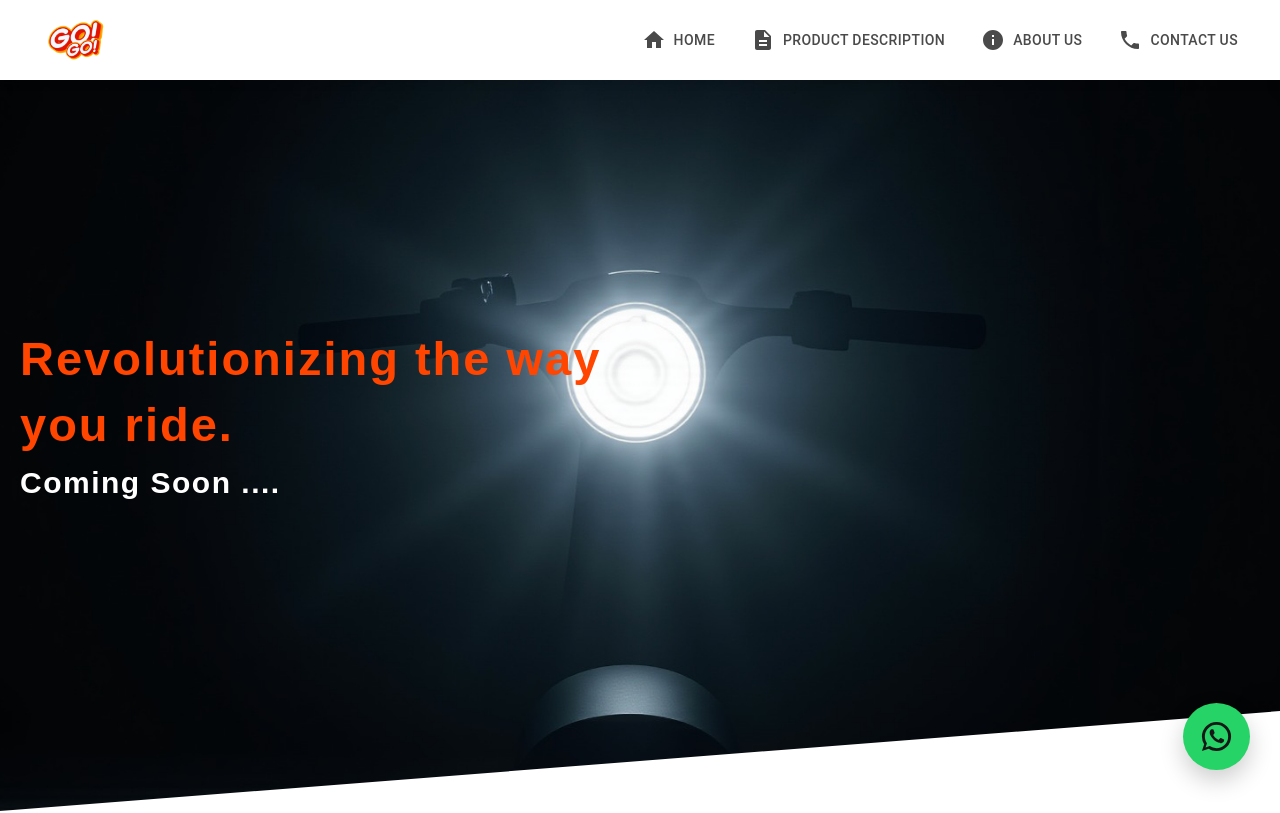
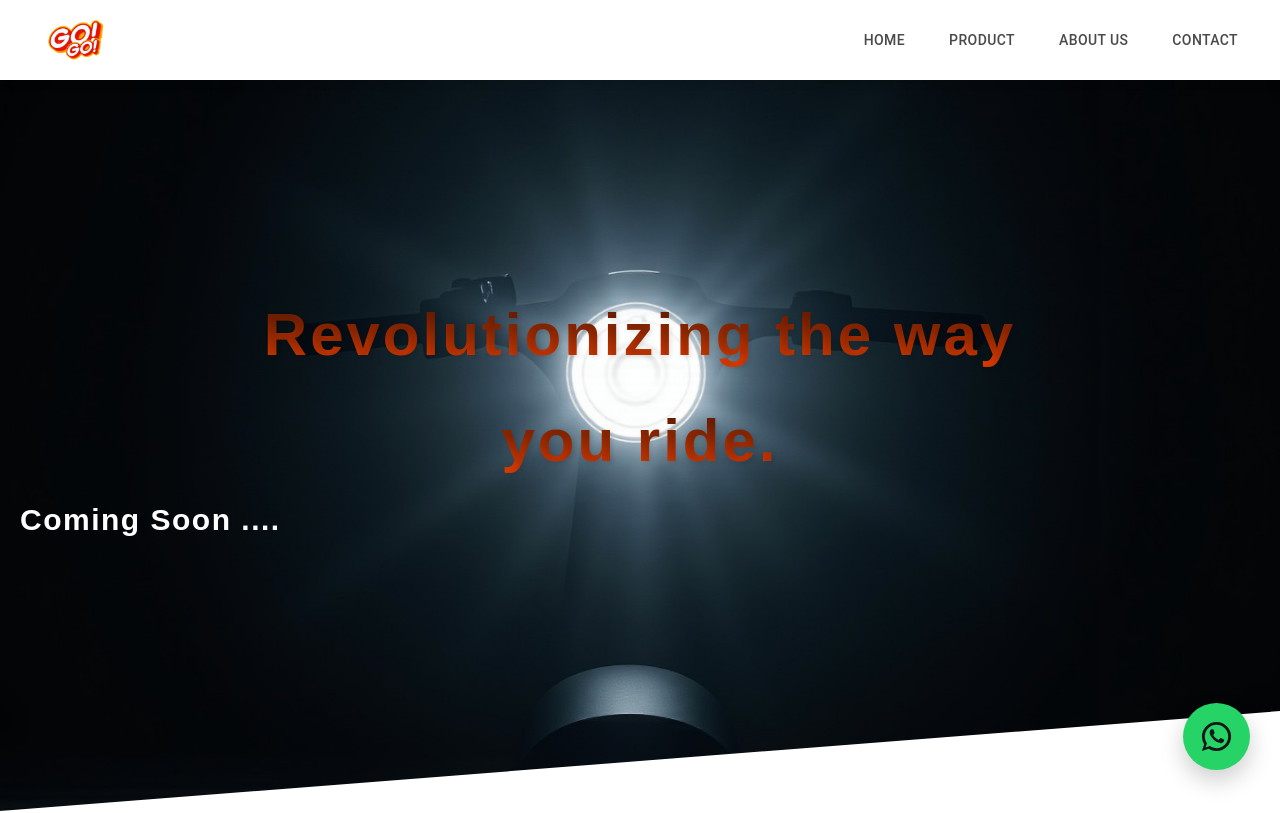
Before and after one commit to aditya-poojary/Gogo, a Next.js app: page / in a window 1280 px wide. Shown: the top 813 px of the page. Built offline with nearby package versions, Linux system fonts and the light colour scheme.

Commit message:
Refactor HeroSection

```diff
--- a/app/home/page.tsx
+++ b/app/home/page.tsx
@@ -37,27 +37,49 @@ const HeroSection = styled("section")({
   backgroundRepeat: "no-repeat",
   backgroundAttachment: "scroll",
 
+
   "@media (min-width: 768px)": {
     backgroundAttachment: "fixed",
   },
 });
 
-// "Revolutionizing the way you ride" tagline styling (left aligned)
+// "Revolutionizing the way you ride" tagline styling (responsive)
 const TaglineText = styled(Typography)({
   fontFamily: "Poppins, sans-serif",
   fontWeight: "bold",
-  fontSize: "47px",
-  color: "#FF4500", // Red highlight
+  fontSize: "60px", // Desktop default
+  background: "linear-gradient(to bottom, black -30%, #FF4500 100%)",
+  WebkitBackgroundClip: "text",
+  WebkitTextFillColor: "transparent",
   animation: `${fadeIn} 2s ease-out`,
-  letterSpacing: "2px",
-  lineHeight: "1.4",
-  textAlign: "left",
-  marginBottom: "8px",
-  maxWidth: "600px",
-  alignSelf: "flex-start",
+  letterSpacing: "3px",
+  lineHeight: "1.5",
+  textAlign: "center",
+  marginBottom: "16px",
+  maxWidth: "800px",
+  alignSelf: "center",
+  display: "flex",
+  justifyContent: "center",
+  textShadow: "2px 2px 4px rgba(0, 0, 0, 0.1)",
+
+  // Tablet view
+  "@media (max-width: 1024px)": {
+    fontSize: "45px",
+    letterSpacing: "2px",
+    maxWidth: "600px",
+    marginBottom: "12px",
+  },
+
+  // Mobile view
+  "@media (max-width: 640px)": {
+    fontSize: "32px",
+    letterSpacing: "1.5px",
+    maxWidth: "100%",
+    marginBottom: "8px",
+    lineHeight: "1.3",
+  },
 });
 
-// "Coming Soon" text styling (smaller and below tagline)
 const ComingSoonText = styled(Typography)({
   fontFamily: "Montserrat, sans-serif",
   fontWeight: "bold",
@@ -70,7 +92,6 @@ const ComingSoonText = styled(Typography)({
   alignSelf: "flex-start",
 });
 
-// Shape Divider for modern section transition
 const ShapeDivider = styled("div")({
   position: "absolute",
   bottom: 0,
@@ -86,9 +107,8 @@ const HomePage = () => {
       {/* Hero Section */}
       <HeroSection>
         {/* Tagline "Revolutionizing the way you ride" */}
-        <TaglineText variant="h2">
-          Revolutionizing the way you ride.
-        </TaglineText>
+        <TaglineText variant="h2">Revolutionizing the way</TaglineText>
+        <TaglineText variant="h2">you ride.</TaglineText>
 
         {/* "Coming Soon" text */}
         <ComingSoonText variant="h2">Coming Soon ....</ComingSoonText>
--- a/app/navbar/page.tsx
+++ b/app/navbar/page.tsx
@@ -17,9 +17,9 @@ import Image from "next/image"; // Import Image from Next.js for optimization
 
 const pages = [
   { name: "Home", icon: <HomeIcon />, id: "home" },
-  { name: "Product Description", icon: <DescriptionIcon />, id: "products" },
+  { name: "Product", icon: <DescriptionIcon />, id: "products" },
   { name: "About Us", icon: <InfoIcon />, id: "about" },
-  { name: "Contact Us", icon: <PhoneIcon />, id: "contact-us" },
+  { name: "Contact", icon: <PhoneIcon />, id: "contact-us" },
 ];
 
 function scrollToSection(id: string) {
@@ -72,7 +72,7 @@ function ResponsiveAppBar() {
                   sx={{ margin: "0 10px", color: "#4a4a4a" }}
                   onClick={() => scrollToSection(page.id)}
                 >
-                  {page.icon}
+                  {/* {page.icon} */}
                   <span style={{ marginLeft: "8px" }}>{page.name}</span>
                 </Button>
               ))}
```
